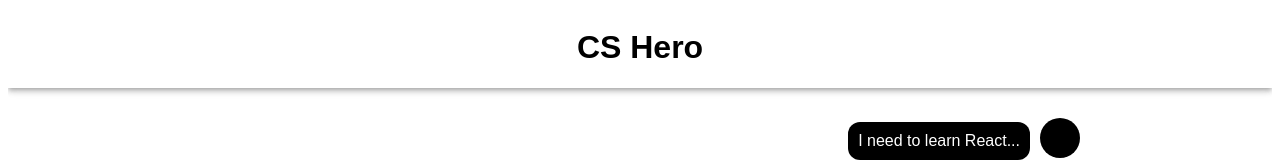
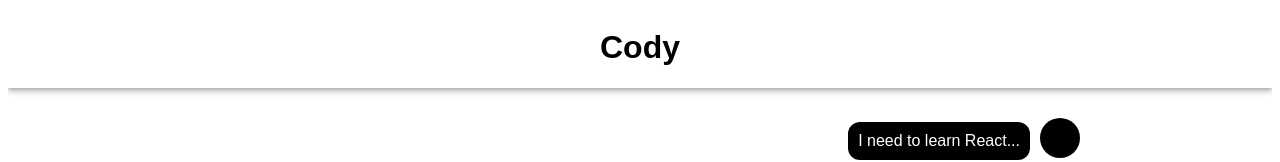
Before and after one commit to cellinacywinska/orientation-hackathon-fall22, a React (Create React App) app: page / in a window 1280 px wide. Shown: the top 162 px of the page. Built offline with nearby package versions, Linux system fonts and the light colour scheme.

Commit message:
Change name

```diff
--- a/src/App.js
+++ b/src/App.js
@@ -31,7 +31,7 @@ export default () => {
   return (
     <div className="App">
       <div className="App-header">
-        <h1>CS Hero</h1>
+        <h1>Cody</h1>
       </div>
       <Messages
         messages={messages}
```
